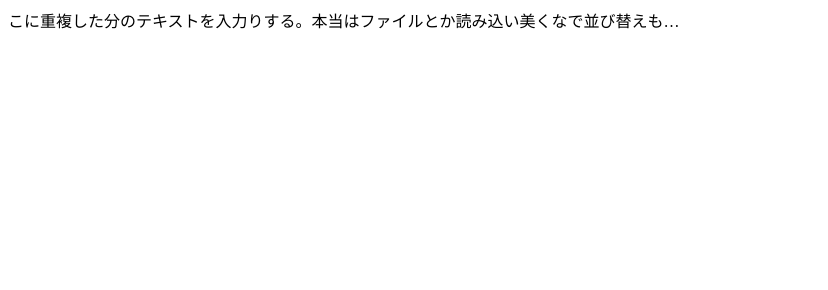
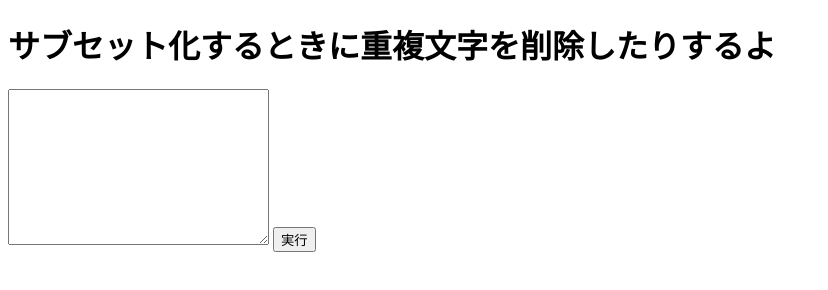
Before and after one commit to haruring/subset-text, a plain HTML site: page index.html in a window 1280 px wide. Shown: the whole page, without its empty margins (0-828 px from the left). Drawn offline with nearby package versions, Linux system fonts and the light colour scheme.

Commit message:
・改行を削除、簡単なソート。テキストエリア入力でお手軽に！に改良

```diff
--- a/index.html
+++ b/index.html
@@ -8,29 +8,43 @@
 </head>
 
 <body>
+    <h1>サブセット化するときに重複文字を削除したりするよ</h1>
+    <div class="data-input">
+        <div class="data-input__container">
+            <textarea name="textData" id="" cols="30" rows="10"></textarea>
+            <button type="button" id="js-on">実行</button>
+        </div>
+    </div>
     <div class="result"></div>
+    <script src="https://ajax.googleapis.com/ajax/libs/jquery/3.5.1/jquery.min.js"></script>
     <script>
+        $('#js-on').click(function(){
         //対象文字列
-        const data = "ここに重複した分のテキストを入力したりする。本当はファイルとか読み込みたい。美しくないので並び替えもしたい…";
+        let textData = $('[name="textData"]').val();
+        textData = textData.replaceAll('\n','');
+          // console.log(textData);
 
         //1文字ずつに配列化
-        let split = data.split('');
+        let split = textData.split('');
+        //ざっくり並べ替え
+        split.sort();
 
-        console.log(split);
+        //console.log(split);
         //重複文字列の削除
         let delData = split.filter(function (x, i, self) {
             return self.indexOf(x) === i;
         });
-        console.log(delData);
+        //console.log(delData);
 
         //サブセット化用テキスト
         let result = '';
         for (let i = 0; i < delData.length; i++) {
             result += delData[i];
         }
-        console.log(result);
-        var viewText = document.getElementsByClassName('result');
+        //console.log(result);
+        let viewText = document.getElementsByClassName('result');
         viewText[0].innerText = result;
+        });
     </script>
 </body>
 
```
